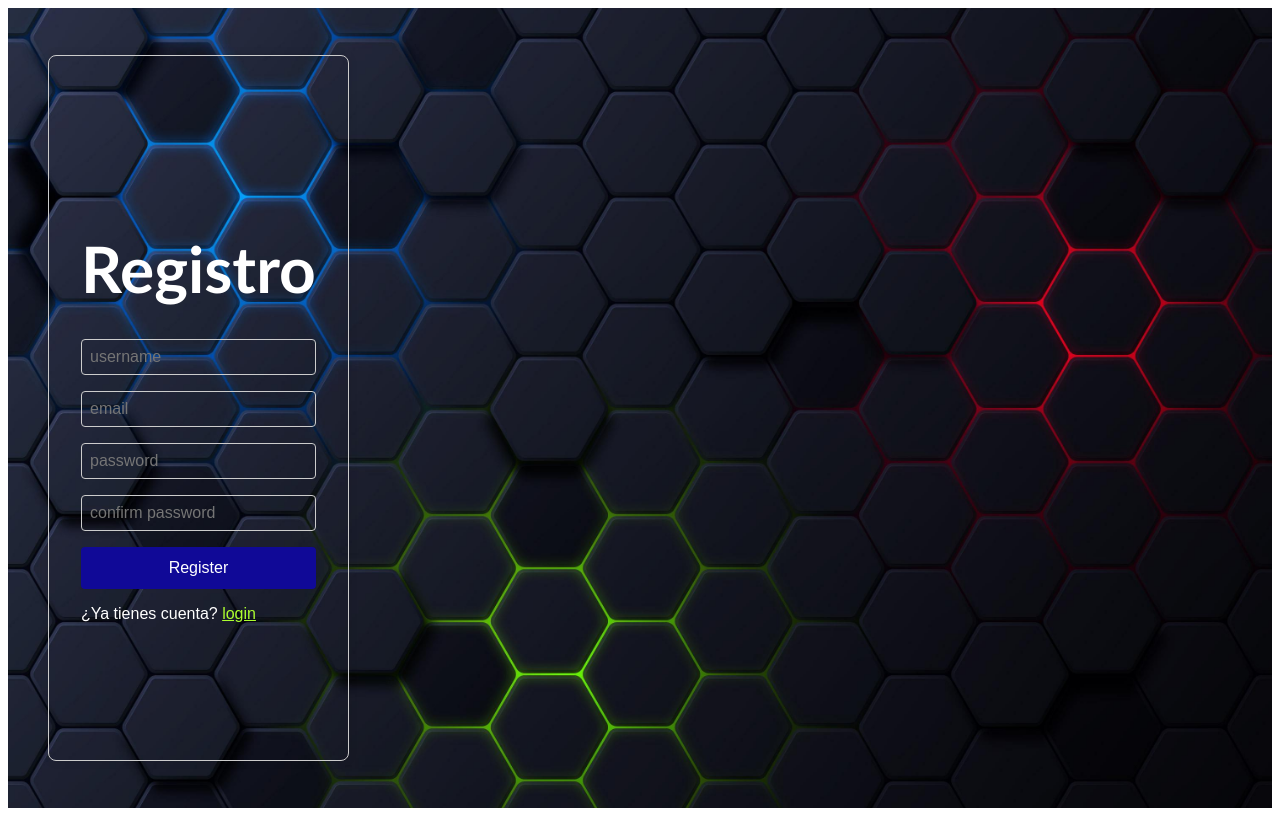
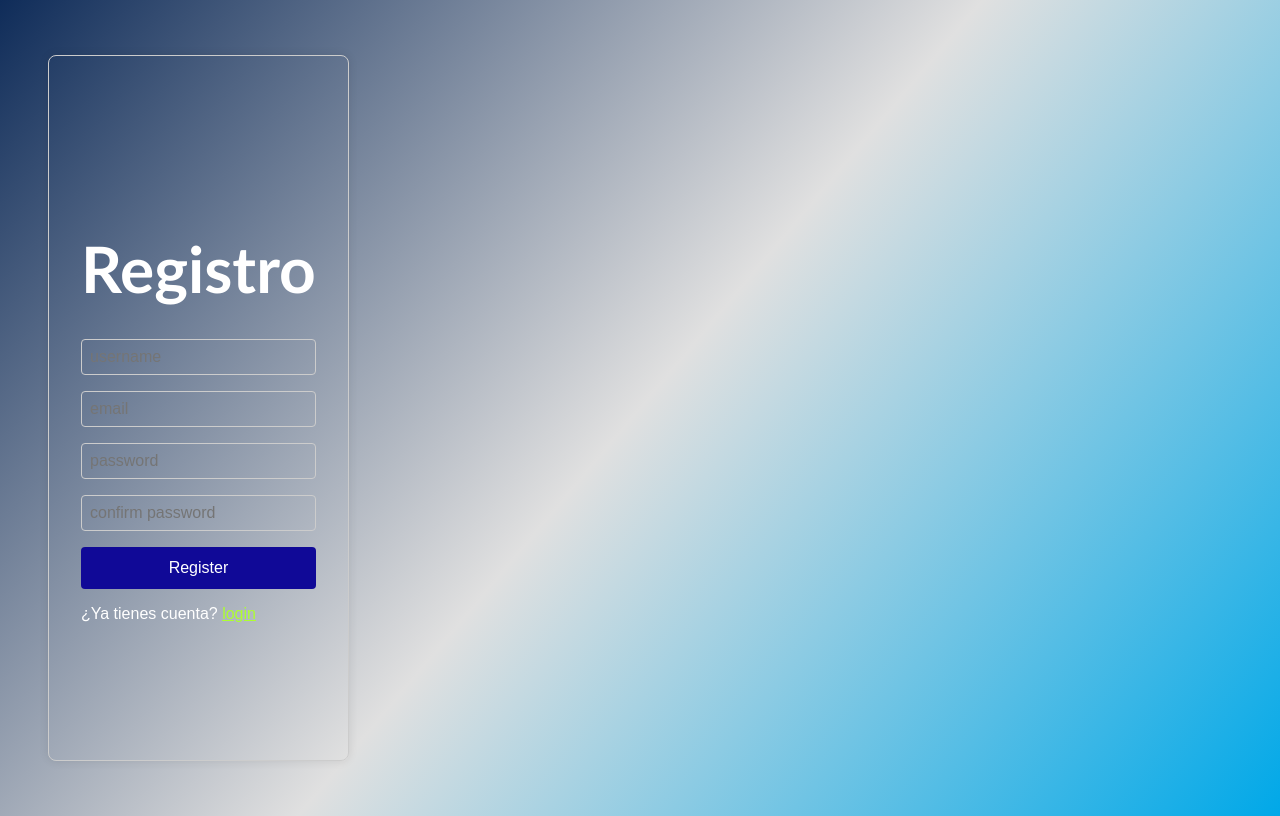
Before and after one commit to GeanfrancoGPD/Web2, an Angular app in the folder front/: page /register in a window 1280 px wide. Built offline with nearby package versions, Linux system fonts and the light colour scheme.

Commit message:
fix : styles front

```diff
--- a/front/src/app/pages/login/login.component.css
+++ b/front/src/app/pages/login/login.component.css
@@ -5,7 +5,6 @@
   display: flex;
   justify-content: center;
   align-items: center;
-  background: linear-gradient(130deg, #0F2C59, #E0E0E0, #00A8E8);
   position: relative;
   overflow: hidden;
   font-family: 'Inter', sans-serif;
--- a/front/src/app/pages/register/register.component.css
+++ b/front/src/app/pages/register/register.component.css
@@ -5,11 +5,6 @@
   display: flex;
   justify-content: flex-end;
   align-items: center;
-
-  background-image: url("../../../assest/fondo.jpg");
-  background-size: cover;
-  background-position: center;
-  background-repeat: no-repeat;
 
   position: relative; /* importante */
   overflow: hidden;   /* evita scroll raro */
--- a/front/src/styles.css
+++ b/front/src/styles.css
@@ -3,3 +3,7 @@
     --cyan: #00A8E8;
     --blue: #0F2C59;
 }
+
+body {
+    background: linear-gradient(130deg, #0F2C59, #E0E0E0, #00A8E8);
+}
```
